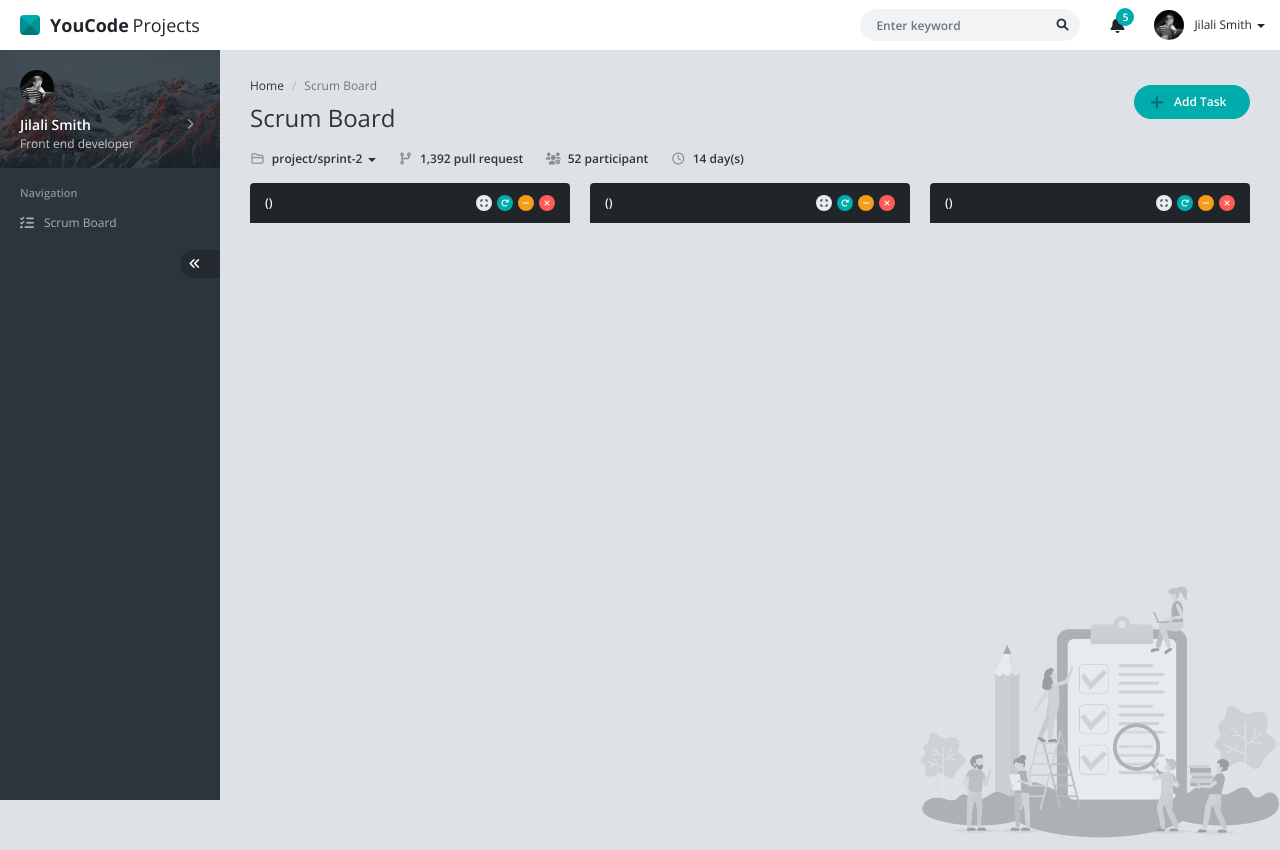
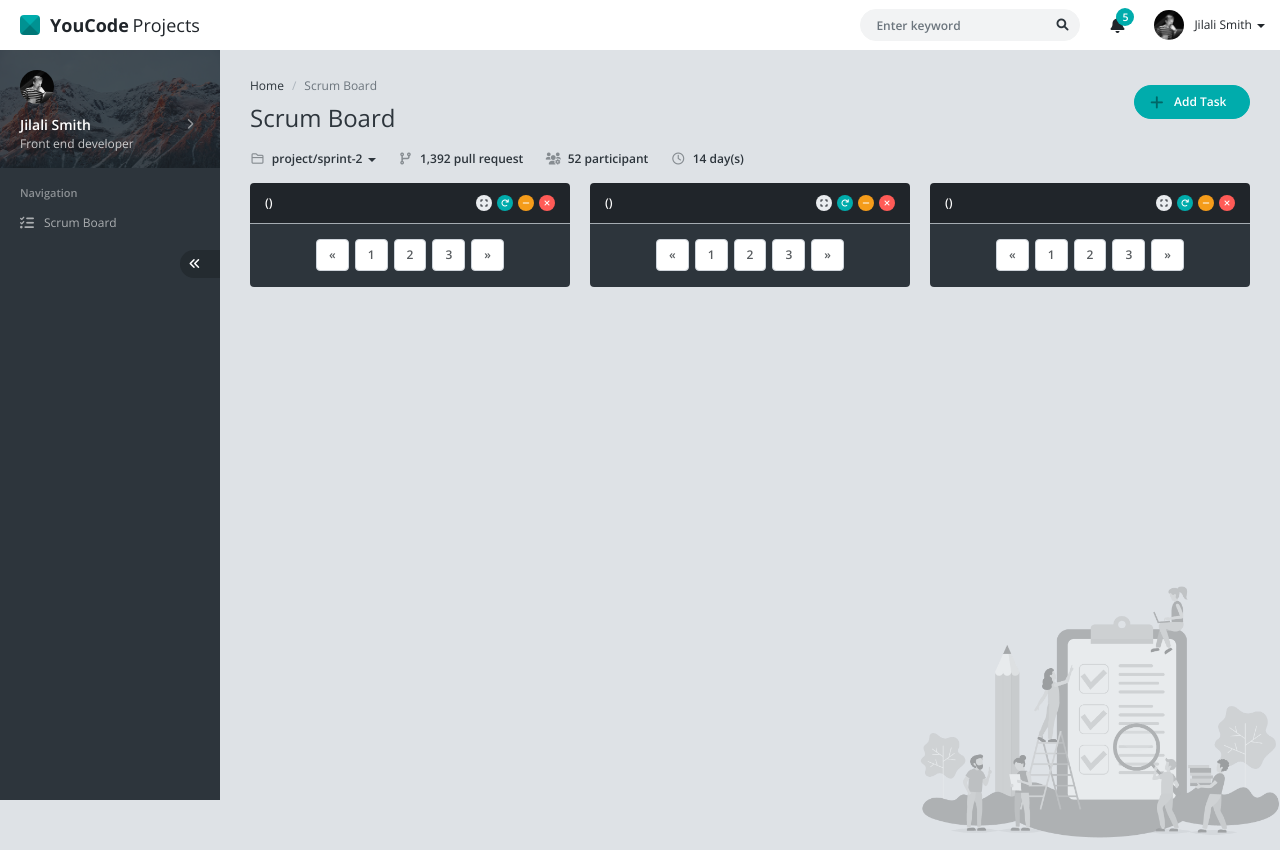
Before and after one commit to elhathoute/Scrum-Board-PHP, a PHP site: page / in a window 1280 px wide. Run offline with PHP 8.4, Linux system fonts and the light colour scheme; data that the repository does not hold is empty.

Commit message:
Update index.php
travail en pagination

```diff
--- a/index.php
+++ b/index.php
@@ -19,6 +19,11 @@ include('scripts.php');
 	<link href="assets/css/default/app.min.css" rel="stylesheet" />
 	<!-- ================== END core-css ================== -->
 	<script src="https://ajax.googleapis.com/ajax/libs/jquery/3.6.1/jquery.min.js"></script>
+	<style>
+		#task-title:invalid {
+			border: red solid 3px;
+			}
+	</style>
 	<!-- ================== END core-JQUery ================== -->
 </head>
 
@@ -226,7 +231,7 @@ include('scripts.php');
 				</div>
 
 				<div class="ms-auto">
-					<a href="#modal-task" data-bs-toggle="modal" class="btn btn-success btn-rounded px-4 rounded-pill"><i class="fa fa-plus fa-lg me-2 ms-n2 text-success-900"></i> Add Task</a>
+					<a id="addTaskBtn" href="#modal-task" data-bs-toggle="modal" class="btn btn-success btn-rounded px-4 rounded-pill"><i class="fa fa-plus fa-lg me-2 ms-n2 text-success-900"></i> Add Task</a>
 				</div>
 			</div>
 
@@ -257,9 +262,9 @@ include('scripts.php');
 			<?php endif ?>
 			<div class="row">
 
-				<div class="col-xl-4 col-lg-6">
+				<div class="col-xl-4 col-lg-6 ">
 					<div class="panel panel-inverse">
-						<div class="panel-heading">
+						<div class="panel-heading ">
 							<?php
 							include('database.php');
                                  $todo = "SELECT count(tasks.id) as 'id',statues.id as 'id_statu' ,statues.name as 'status' FROM tasks,statues  WHERE (tasks.status_id=statues.id and status_id=1 )";
@@ -274,7 +279,7 @@ include('scripts.php');
 								<a href="javascript:;" class="btn btn-xs btn-icon btn-danger" data-toggle="panel-remove"><i class="fa fa-times"></i></a>
 							</div>
 						</div>
-						<div class="list-group list-group-flush rounded-bottom overflow-hidden panel-body p-0" id="to-do-tasks">
+						<div class="list-group list-group-flush rounded-bottom overflow-hidden panel-body p-0 " id="to-do-tasks">
 							<!-- TO DO TASKS HERE -->
 
 							<?php
@@ -284,7 +289,31 @@ include('scripts.php');
 							?>
 
 						</div>
+						<div class="rounded-bottom panel-footer p-0 bg-dark">
+						<nav aria-label="Page navigation example">
+							<ul class="pagination justify-content-center mt-3">
+								<li class="page-item">
+								<a class="page-link" href="#" aria-label="Previous">
+									<span aria-hidden="true">&laquo;</span>
+									<span class="sr-only">Previous</span>
+								</a>
+								</li>
+								<li class="page-item"><a class="page-link" href="#" >1</a></li>
+								<li class="page-item"><a class="page-link" href="#">2</a></li>
+								<li class="page-item"><a class="page-link" href="#">3</a></li>
+								<li class="page-item">
+								<a class="page-link" href="#" aria-label="Next">
+									<span aria-hidden="true">&raquo;</span>
+									<span class="sr-only">Next</span>
+								</a>
+								</li>
+							</ul>
+						</nav>
+						</div>
+
+
 					</div>
+
 				</div>
 				<div class="col-xl-4 col-lg-6">
 					<div class="panel panel-inverse">
@@ -310,6 +339,27 @@ include('scripts.php');
 							//DATA FROM getTasks() FUNCTION
 							getTasks($inProgr['id_statu']);
 							?>
+						</div>
+						<div class="rounded-bottom panel-footer p-0 bg-dark">
+						<nav aria-label="Page navigation example">
+							<ul class="pagination justify-content-center mt-3">
+								<li class="page-item">
+								<a class="page-link" href="#" aria-label="Previous">
+									<span aria-hidden="true">&laquo;</span>
+									<span class="sr-only">Previous</span>
+								</a>
+								</li>
+								<li class="page-item"><a class="page-link" href="#">1</a></li>
+								<li class="page-item"><a class="page-link" href="#">2</a></li>
+								<li class="page-item"><a class="page-link" href="#">3</a></li>
+								<li class="page-item">
+								<a class="page-link" href="#" aria-label="Next">
+									<span aria-hidden="true">&raquo;</span>
+									<span class="sr-only">Next</span>
+								</a>
+								</li>
+							</ul>
+						</nav>
 						</div>
 					</div>
 				</div>
@@ -337,6 +387,27 @@ include('scripts.php');
 							//DATA FROM getTasks() FUNCTION
 							getTasks($done['id_statu']);
 							?>
+						</div>
+						<div class="rounded-bottom panel-footer p-0 bg-dark">
+						<nav aria-label="Page navigation example">
+							<ul class="pagination justify-content-center mt-3">
+								<li class="page-item">
+								<a class="page-link" href="#" aria-label="Previous">
+									<span aria-hidden="true">&laquo;</span>
+									<span class="sr-only">Previous</span>
+								</a>
+								</li>
+								<li class="page-item"><a class="page-link" href="#">1</a></li>
+								<li class="page-item"><a class="page-link" href="#">2</a></li>
+								<li class="page-item"><a class="page-link" href="#">3</a></li>
+								<li class="page-item">
+								<a class="page-link" href="#" aria-label="Next">
+									<span aria-hidden="true">&raquo;</span>
+									<span class="sr-only">Next</span>
+								</a>
+								</li>
+							</ul>
+						</nav>
 						</div>
 					</div>
 				</div>
@@ -368,7 +439,8 @@ include('scripts.php');
 
 						<div class="mb-3">
 							<label class="form-label">Title</label>
-							<input type="text" class="form-control" id="task-title" name="title" />
+							<input type="text" class="form-control" id="task-title" name="title" autocomplete="off" pattern="[A-Za-z0-9]{4,10}"   />
+							<div id="titleError"></div>
 						</div>
 						<div class="mb-3">
 							<label class="form-label">Type</label>
```
